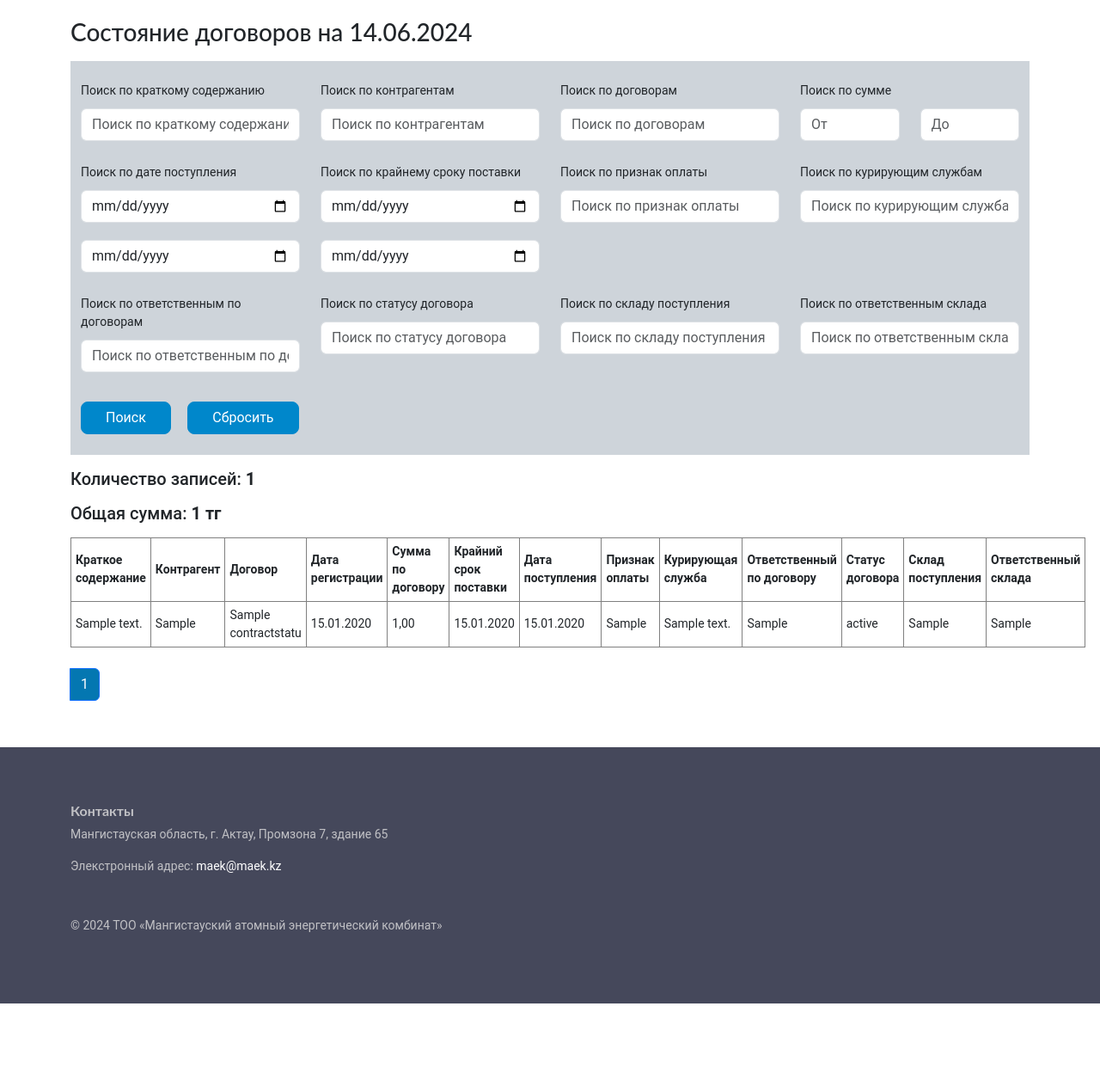
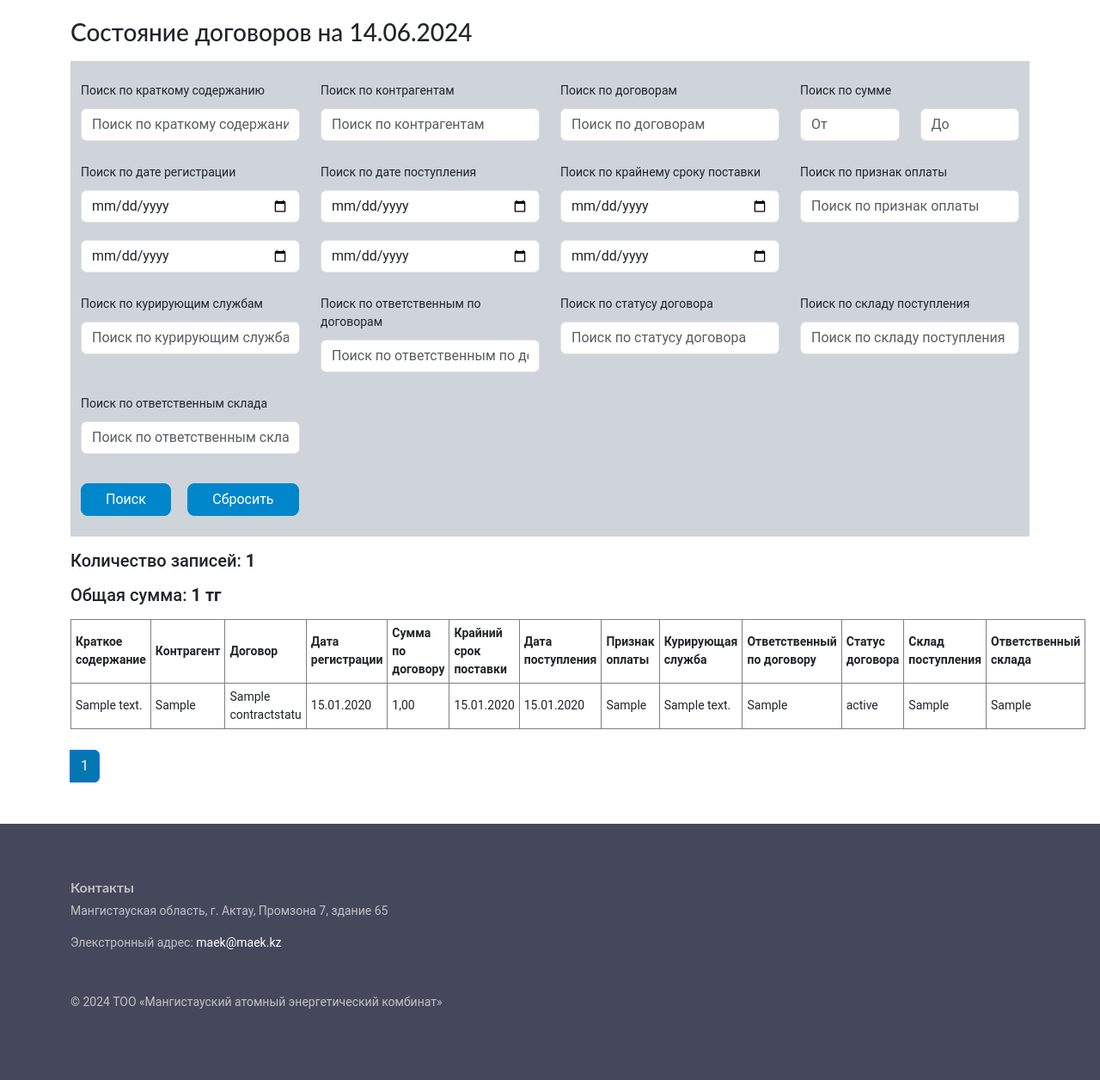
Before and after one commit to Kairat12/maek_measuring, a Django app: page /contract_status in a window 1280 px wide. Shown: the part 62-1318 px from the top of the page at 86% size. Before the commit the page ends 1229 px from the top, so only its background shows below. Run offline with Django 4.2, Linux system fonts and the light colour scheme; tables that the repository leaves empty hold one stand-in row (values such as "Sample post"); some libraries are stand-ins or nearby versions.

Commit message:
add search

```diff
--- a/contract_status/views.py
+++ b/contract_status/views.py
@@ -24,6 +24,8 @@ def contract_status(request):
         'date_receipt__lte': request.GET.get('date_receipt__lte'),
         'delivery_deadline__gte': request.GET.get('delivery_deadline__gte'),
         'delivery_deadline__lte': request.GET.get('delivery_deadline__lte'),
+        'registration_date__gte': request.GET.get('registration_date__gte'),
+        'registration_date__lte': request.GET.get('registration_date__lte'),
         'payment_indicator__icontains': request.GET.get('payment_indicator__icontains'),
         'supervising_service__icontains': request.GET.get('supervising_service__icontains'),
         'responsible__icontains': request.GET.get('responsible__icontains'),
--- a/templates/contract_status.html
+++ b/templates/contract_status.html
@@ -33,6 +33,19 @@
                             <div class="col">
                                 <input type="number" name="contract_sum__lte" class="form-control" placeholder="До"
                                        value="{{ request.GET.contract_sum__lte }}">
+                            </div>
+                        </div>
+                    </div>
+                    <div class="col-3">
+                        <label>Поиск по дате регистрации</label>
+                        <div class="row">
+                            <div class="col">
+                                <input type="date" name="registration_date__gte" class="form-control" placeholder="От"
+                                       value="{{ request.GET.registration_date__gte }}">
+                            </div>
+                            <div class="col">
+                                <input type="date" name="registration_date__lte" class="form-control" placeholder="До"
+                                       value="{{ request.GET.registration_date__lte }}" max="{{ today|date:'Y-m-d' }}">
                             </div>
                         </div>
                     </div>
```
